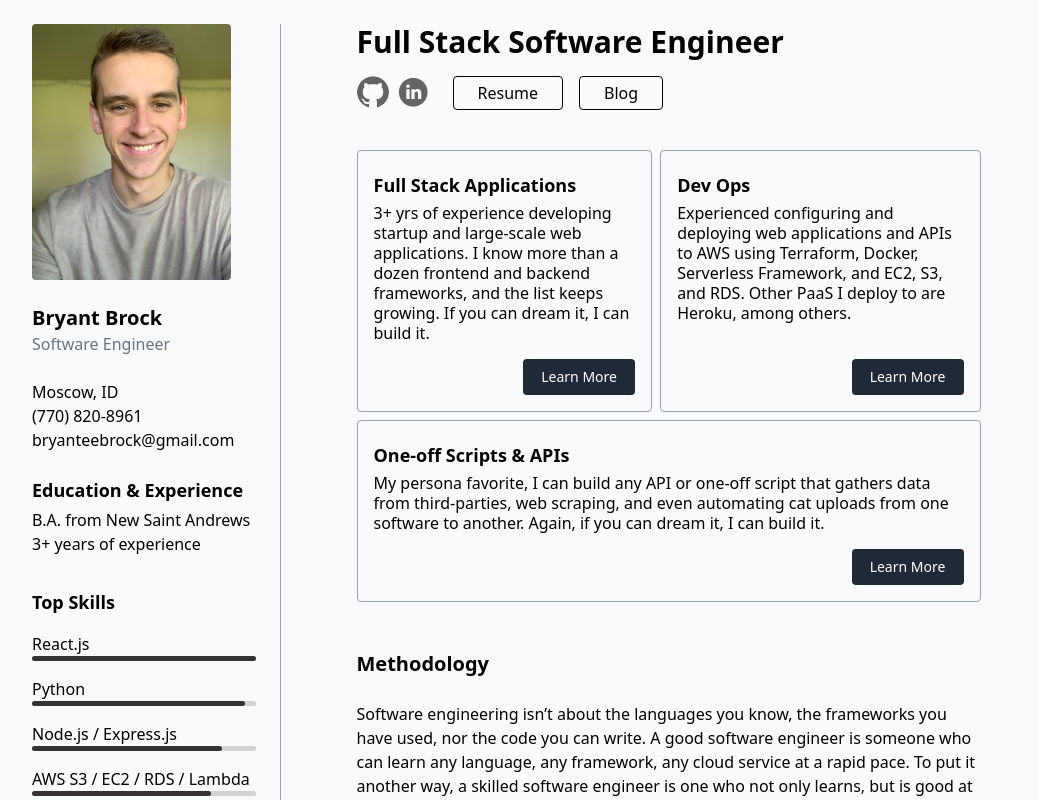
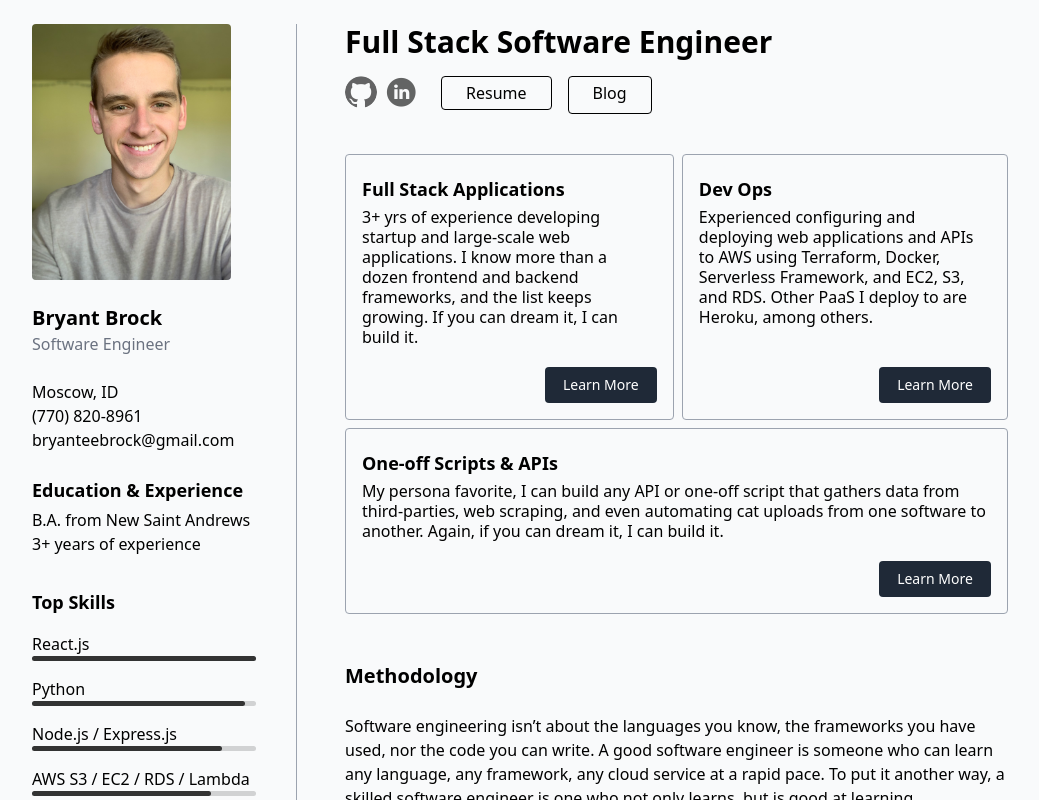
Before and after one commit to bryantbrock/bryantbrock.com, a Svelte app: page / in a window 1280 px wide. Shown: the top 800 px of the page, without its empty margins (120-1159 px from the left). Built offline with nearby package versions, Linux system fonts and the light colour scheme.

Commit message:
responsive work

```diff
--- a/package.json
+++ b/package.json
@@ -21,6 +21,7 @@
     "rollup-plugin-livereload": "^2.0.0",
     "rollup-plugin-svelte": "^7.0.0",
     "rollup-plugin-terser": "^7.0.0",
+    "sass": "^1.45.0",
     "svelte": "^3.0.0",
     "svelte-preprocess": "^4.6.8",
     "tailwindcss": "^2.0.3"
--- a/src/App.svelte
+++ b/src/App.svelte
@@ -3,6 +3,7 @@
   import FullStackApps from 'pages/FullStackApps.svelte';
   import ScriptsAndApis from 'pages/ScriptsAndApis.svelte';
   import Portfolio from 'pages/Portfolio.svelte';
+  import About from 'pages/About.svelte';
   import Footer from 'partials/Footer.svelte';
   import Sidebar from 'partials/Sidebar.svelte';
   import Tailwind from 'partials/Tailwind.svelte';
@@ -22,16 +23,48 @@
   if ((params.page && !pageExists) || window.location.pathname.length > 1) {
     window.location.href = window.location.origin;
   }
+
+  $: sidebarOpen  = false;
+  $: outerWidth = 0;
+
+  const toggleSidebarOpen = () => {
+    sidebarOpen = !sidebarOpen
+  }
+
+  if (outerWidth >= 768) {
+    toggleSidebarOpen();
+  }
 </script>
 
 <Tailwind />
+
+<svelte:window bind:outerWidth />
+
+<div
+  on:click={toggleSidebarOpen}
+  class={`
+    flex md:hidden cursor-pointer absolute
+    ${sidebarOpen ? 'left-8' : 'right-8'} top-8 w-5 h-5
+  `}>
+  {#if !sidebarOpen}
+  <svg xmlns="http://www.w3.org/2000/svg" class="h-6 w-6" fill="none" viewBox="0 0 24 24" stroke="currentColor">
+    <path stroke-linecap="round" stroke-linejoin="round" stroke-width="2" d="M4 6h16M4 12h16M4 18h7" />
+  </svg>
+  {/if}
+</div>
+
+<Sidebar show={sidebarOpen} toggleShow={toggleSidebarOpen}>
+  {#if sidebarOpen}
+    <About forceOpen={true} />
+  {/if}
+</Sidebar>
 
 <div class="bg-gray-50 min-h-screen base">
 
   <!-- Static views -->
   <div class="max-w-screen-lg mx-auto">
     <div class="flex">
-      <Sidebar />
+      <About />
       {#if isHome}
         <Portfolio />
       {/if}
--- /dev/null
+++ b/src/pages/About.svelte
@@ -0,0 +1,64 @@
+<script>
+  export let forceOpen = false;
+
+  const skills = [
+    {name: 'React.js', pct: '100'},
+    {name: 'Python', pct: '95'},
+    {name: 'Node.js / Express.js', pct: '85'},
+    {name: 'AWS S3 / EC2 / RDS / Lambda', pct: '80'},
+    {name: 'Serverless Framework', pct: '65'},
+    {name: 'Heroku', pct: '90'},
+    {name: 'Docker', pct: '60'},
+    {name: 'Django / Flask / Werkzeug', pct: '55'},
+  ];
+</script>
+
+<div class={`ml-6 mr-6 my-6 md:pr-10 md:border-r md:border-gray-400 ${forceOpen ? 'flex-col' : 'hidden'} md:block`}>
+  <img src="assets/headshot.jpg" alt="headshot" class={`${forceOpen ? 'h-36' : 'h-64'} rounded`} />
+  <div class="mt-6">
+    <h2 class="font-bold text-xl">Bryant Brock</h2>
+    <span class="text-gray-500 -mt-1">
+      Software Engineer
+    </span>
+  </div>
+  <div class="mt-6">
+    <p>Moscow, ID</p>
+    <p>(770) 820-8961</p>
+    <p>bryanteebrock@gmail.com</p>
+  </div>
+  <div class="mt-6">
+    <h3 class="mb-1 font-bold text-lg">Education & Experience</h3>
+    <ul>
+      <li>B.A. from New Saint Andrews</li>
+      <li>3+ years of experience</li>
+    </ul>
+  </div>
+  <div class="mt-8">
+    <h3 class="mb-1 font-bold text-lg">Top Skills</h3>
+    <div>
+      {#each skills as {name, pct}}
+      <div class="flex flex-col mt-4 w-56">
+        <span>{name}</span>
+        <progress value={pct} max="100" class="w-full" />
+      </div>
+      {/each}
+    </div>
+  </div>
+</div>
+
+<style>
+  progress {
+    border-radius: 3px;
+    height: 5px;
+  }
+
+  progress::-webkit-progress-bar {
+    background-color: #33333333;
+    border-radius: 3px;
+  }
+
+  progress::-webkit-progress-value {
+    background-color: #333333;
+    border-radius: 3px;
+  }
+</style>
--- a/src/pages/DevOps.svelte
+++ b/src/pages/DevOps.svelte
@@ -30,7 +30,7 @@
   ];
 </script>
 
-<div class="mr-6 my-6 pl-12">
+<div class="p-6">
   <div>
     <a href="/" class="font-bold">{'< '} <span class="ml-1">Home</span></a>
   </div>
--- a/src/pages/FullStackApps.svelte
+++ b/src/pages/FullStackApps.svelte
@@ -75,7 +75,7 @@
   ];
 </script>
 
-<div class="mr-6 my-6 pl-12">
+<div class="p-6">
   <div>
     <a href="/" class="font-bold">{'< '} <span class="ml-1">Home</span></a>
   </div>
--- a/src/pages/Portfolio.svelte
+++ b/src/pages/Portfolio.svelte
@@ -32,8 +32,8 @@
   };
 </script>
 
-<div class="max-w-2xl mx-auto p-6">
-  <h1 class="text-3xl font-bold">Full Stack Software Engineer</h1>
+<div class="p-6">
+  <h1 class="text-3xl font-bold mr-16">Full Stack Software Engineer</h1>
   <div class="flex mt-4">
     <div class="flex">
       <a
@@ -57,11 +57,12 @@
           src="assets/linkedin.png" />
       </a>
     </div>
+    <div class="flex flex-wrap">
       <a
         target="_blank"
         rel="noreferrer"
         href="/assets/2021-resume.pdf"
-      class="py-1 px-6 ml-4 border border-black rounded hover:bg-gray-100 transition">
+        class="py-1 mb-1 px-6 ml-4 border border-black rounded hover:bg-gray-100 transition">
         Resume
       </a>
       <a
@@ -72,12 +73,11 @@
         Blog
       </a>
     </div>
+  </div>
   <div class="mt-10">
-    <div class="flex my-2">
-      <div class="mr-2">
-        <Card {...fullStackApps} />
-      </div>
-      <Card {...devOps} />
+    <div class="flex flex-wrap md:flex-nowrap">
+      <Card {...fullStackApps} classes="mr-0 mb-2 md:mr-2" />
+      <Card {...devOps} classes="mb-2" />
     </div>
     <div>
       <Card {...scriptsAndApis} />
@@ -108,3 +108,9 @@
     </p>
   </div>
 </div>
+
+<style lang="scss">
+  #card {
+
+  }
+</style>
--- a/src/pages/ScriptsAndApis.svelte
+++ b/src/pages/ScriptsAndApis.svelte
@@ -40,7 +40,7 @@
   ];
 </script>
 
-<div class="mr-6 my-6 pl-12">
+<div class="p-6">
   <div>
     <a href="/" class="font-bold">{'< '} <span class="ml-1">Home</span></a>
   </div>
--- a/src/partials/Card.svelte
+++ b/src/partials/Card.svelte
@@ -1,15 +1,16 @@
 <script>
   export let title, body, path;
+  export let classes = '';
 </script>
 
-<div class="rounded border border-gray-400 p-4 flex flex-col">
+<div id="card" class={`rounded border border-gray-400 p-4 flex flex-col ${classes}`}>
   <h3 class="my-1 text-lg font-bold">{title}</h3>
   <p class="leading-5 mb-4 flex-grow">{body}</p>
   <a
     href={path}
     class={`
       rounded bg-gray-800 hover:opacity-80 text-white
-      transition py-2 px-3 text-sm w-28 text-center self-end
+      transition py-2 px-3 mt-1 text-sm w-28 text-center self-end
     `}>
     Learn More
   </a>
--- a/src/partials/Sidebar.svelte
+++ b/src/partials/Sidebar.svelte
@@ -1,68 +1,40 @@
 <script>
-  const skills = [
-    {name: 'React.js', pct: '100'},
-    {name: 'Python', pct: '95'},
-    {name: 'Node.js / Express.js', pct: '85'},
-    {name: 'AWS S3 / EC2 / RDS / Lambda', pct: '80'},
-    {name: 'Serverless Framework', pct: '65'},
-    {name: 'Heroku', pct: '90'},
-    {name: 'Docker', pct: '60'},
-    {name: 'Django / Flask / Werkzeug', pct: '55'},
-  ];
+  import { fly, fade } from 'svelte/transition';
+
+  export let show = false;
+  export let toggleShow = () => {};
 </script>
 
-<div id="sidebar" class="ml-6 my-6 pr-6 mr-6 border-r border-gray-400">
-  <img src="assets/headshot.jpg" alt="headshot" class="rounded h-64" />
-  <div class="mt-6">
-    <h2 class="font-bold text-xl">Bryant Brock</h2>
-    <span class="text-gray-500 -mt-1">
-      Software Engineer
-    </span>
-  </div>
-  <div class="mt-6">
-    <p>Moscow, ID</p>
-    <p>(770) 820-8961</p>
-    <p>bryanteebrock@gmail.com</p>
-  </div>
-  <div class="mt-6">
-    <h3 class="mb-1 font-bold text-lg">Education & Experience</h3>
-    <ul>
-      <li>B.A. from New Saint Andrews</li>
-      <li>3+ years of experience</li>
-    </ul>
-  </div>
-  <div class="mt-8">
-    <h3 class="mb-1 font-bold text-lg">Top Skills</h3>
-    <div>
-      {#each skills as {name, pct}}
-      <div class="flex flex-col mt-4 w-56">
-        <span>{name}</span>
-        <progress value={pct} max="100" class="w-full" />
-      </div>
-      {/each}
+{#if show}
+  <div transition:fade>
+    <div on:click={toggleShow} class="absolute w-full h-full bg-black opacity-80 overflow-none fixed" />
+    <div
+      on:click={toggleShow}
+      class={`
+        flex md:hidden cursor-pointer absolute
+        ${show ? 'left-8' : 'right-8'} top-8 w-5 h-5
+      `}>
+      <svg xmlns="http://www.w3.org/2000/svg" class="h-6 w-6 text-white" fill="none" viewBox="0 0 24 24" stroke="currentColor">
+        <path stroke-linecap="round" stroke-linejoin="round" stroke-width="2" d="M6 18L18 6M6 6l12 12" />
+      </svg>
     </div>
   </div>
-</div>
+  <div transition:fly id="inner">
+    <slot></slot>
+  </div>
+{/if}
 
 <style>
-  progress {
-    border-radius: 3px;
-    height: 5px;
-  }
-
-  progress::-webkit-progress-bar {
-    background-color: #33333333;
-    border-radius: 3px;
-  }
-
-  progress::-webkit-progress-value {
-    background-color: #333333;
-    border-radius: 3px;
-  }
-
-  @media only screen and (max-width: 800px) {
-    #sidebar {
-      display: none;
-    }
+  #inner {
+    position: fixed;
+    top: 0;
+    right: 0;
+    height: 100%;
+    padding: 2rem 1rem 0.6rem;
+    border-left: 1px solid #aaa;
+    background: #fff;
+    overflow-y: auto;
+    width: 70%;
+    max-width: 300px;
   }
 </style>
```
Also changed, not shown: 1 other file (tests, documents, lock files or other folders). Lines whose indentation alone changed are shown as unchanged.
